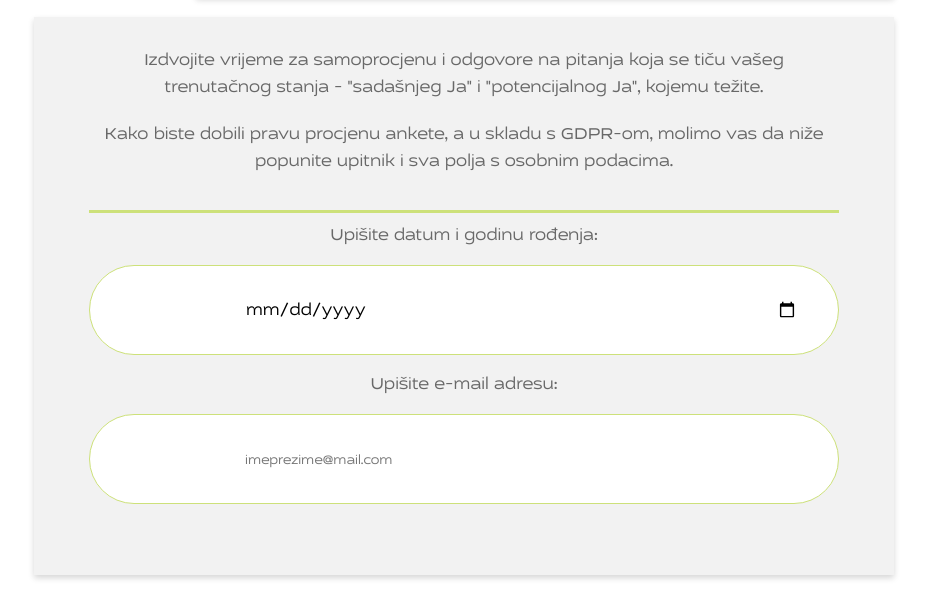
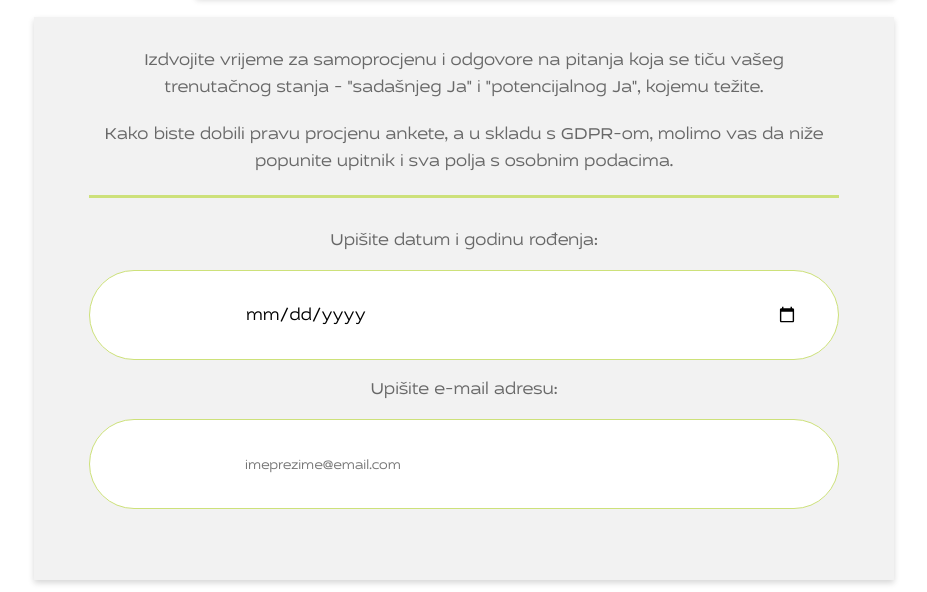
Before and after one commit to Zeljak/SensaAnketa, a website: page index.html in a window 1280 px wide. Shown: the part 158-750 px from the top of the page, without its empty margins (176-1103 px from the left). Drawn offline with Linux system fonts and the light colour scheme.

```diff
--- a/_sass/main.scss
+++ b/_sass/main.scss
@@ -162,6 +162,7 @@
       width: 100%;
       height: 3px;
       background: $green;
+      margin-bottom: 20px;
     }
 
     &__card,
@@ -529,7 +530,7 @@
 
     &__label-wrapper {
       display: flex;
-      justify-content: flex-start;
+      justify-content: center;
       margin: 48px auto 0 auto;
 
       @include for-phone {
--- a/index.html
+++ b/index.html
@@ -142,7 +142,7 @@
                     id="email"
                     name="email"
                     class="form__email"
-                    placeholder="imeprezime@mail.com"
+                    placeholder="imeprezime@email.com"
 					required
                   />
                 </div>
```
Also changed, not shown: css/main.css.
